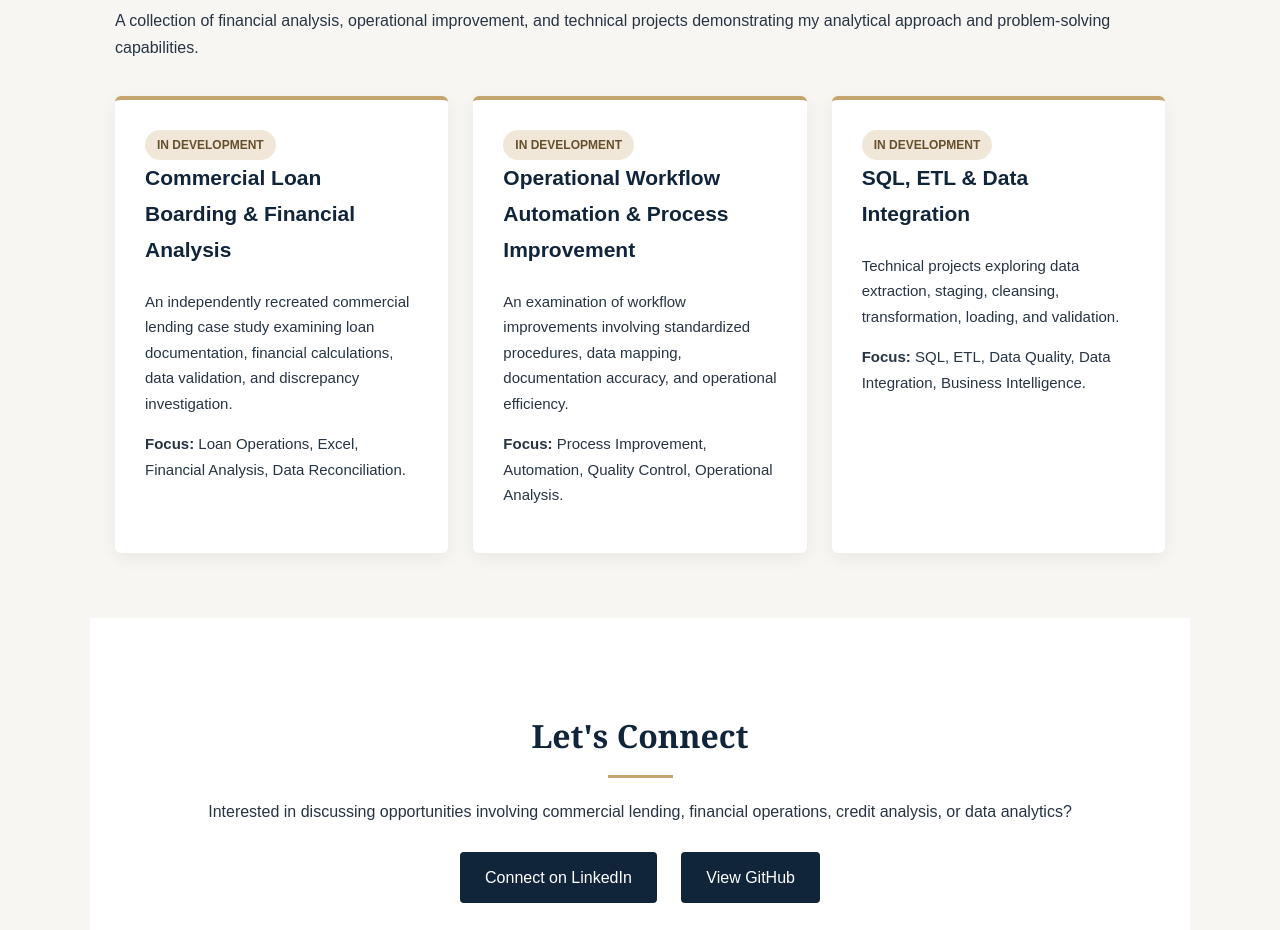
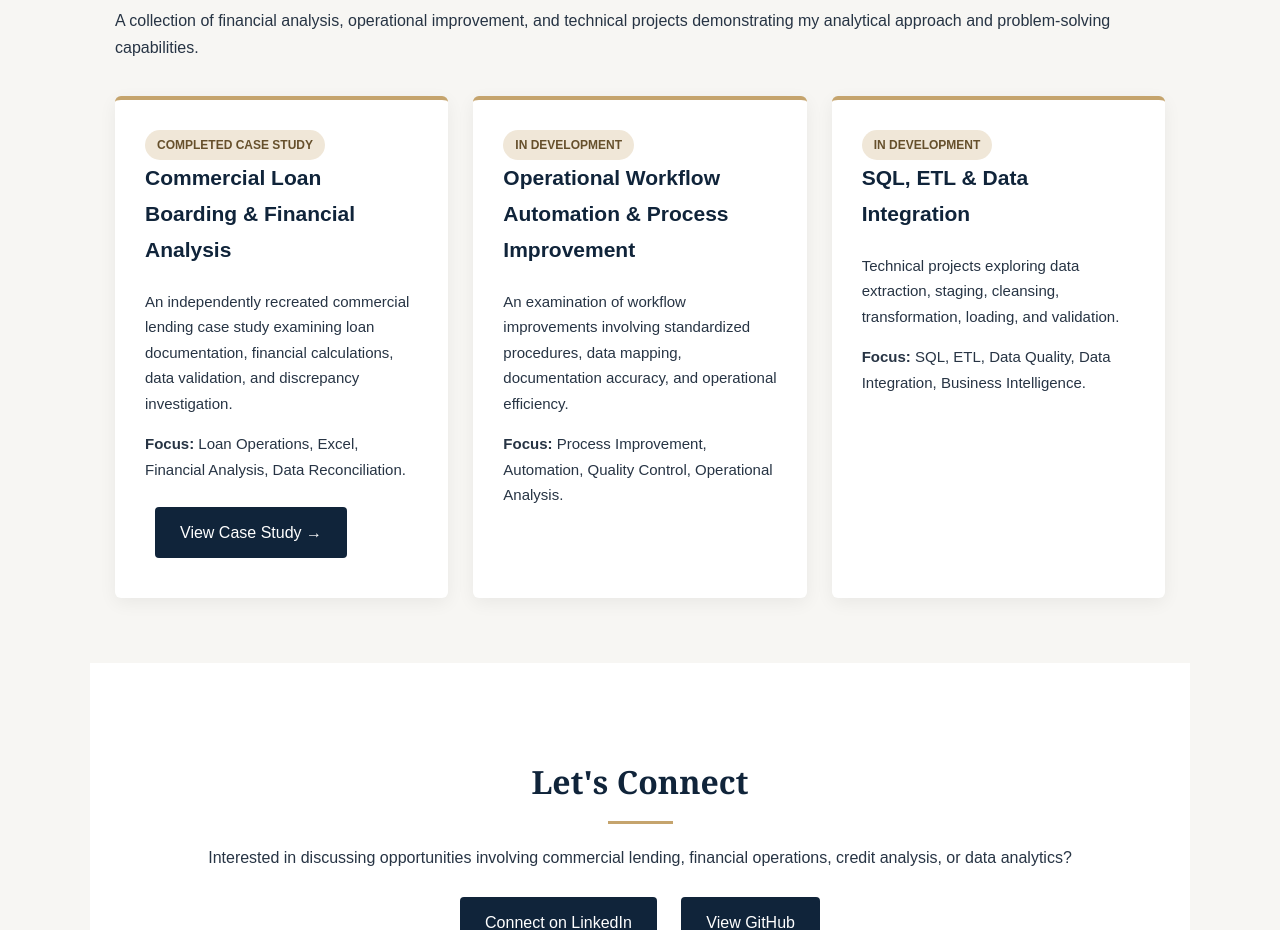
Before and after one commit to Shamitra78/Shamitra78.github.io, a plain HTML site: page index.html in a window 1280 px wide. Shown: the part 1640-2570 px from the top of the page. Drawn offline with Linux system fonts and the light colour scheme.

Commit message:
Link commercial loan case study to portfolio homepage

```diff
--- a/index.html
+++ b/index.html
@@ -281,7 +281,7 @@ footer {
   <div class="projects">
 
     <div class="card">
-      <span class="badge">IN DEVELOPMENT</span>
+      <span class="badge">COMPLETED CASE STUDY</span>
 
       <h3>Commercial Loan Boarding & Financial Analysis</h3>
 
@@ -296,6 +296,10 @@ footer {
         <strong>Focus:</strong> Loan Operations,
         Excel, Financial Analysis, Data Reconciliation.
       </p>
+      <a class="button"
+   href="commercial-loan-case-study.html">
+   View Case Study →
+</a>
     </div>
 
     <div class="card">
```
